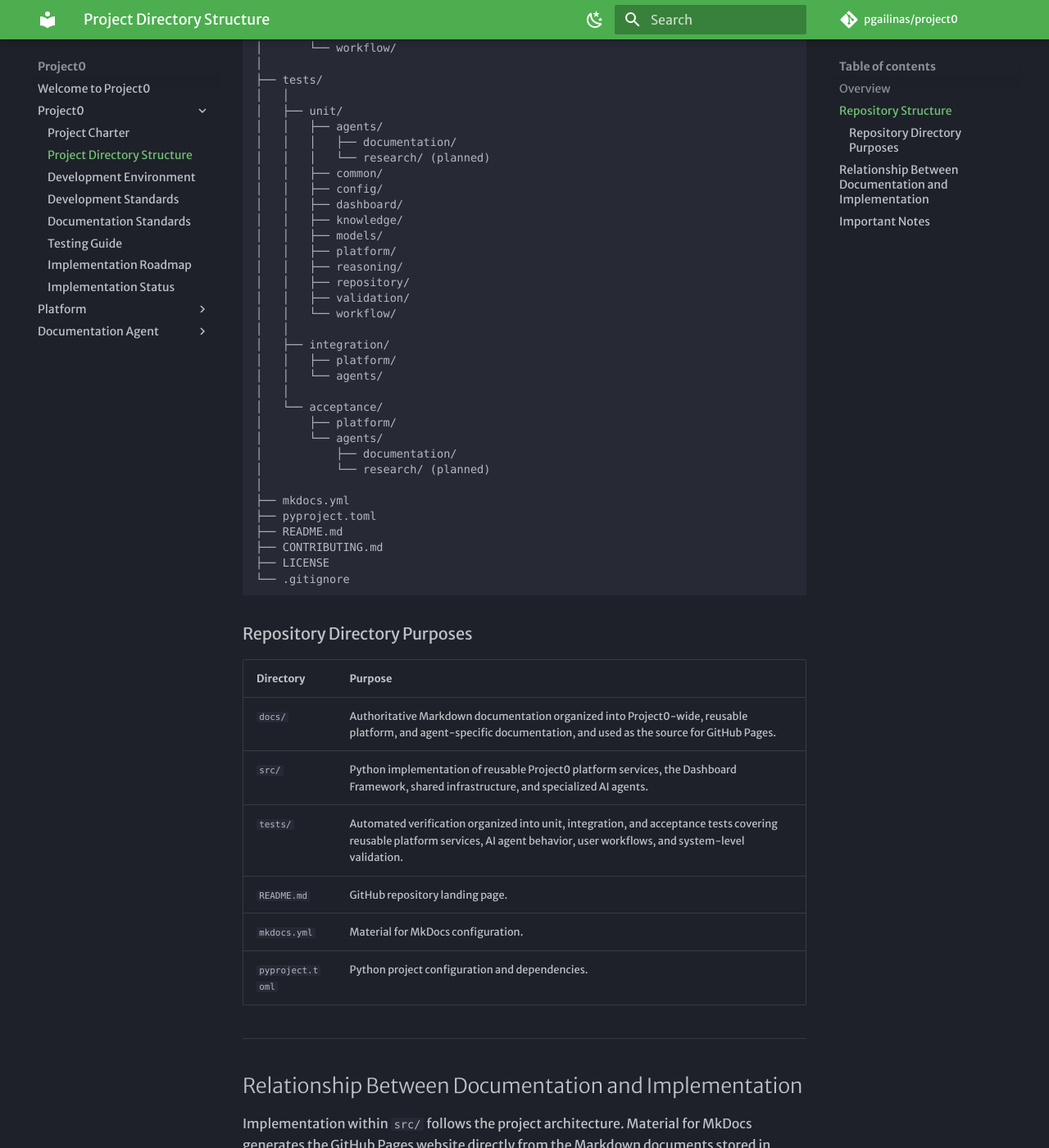
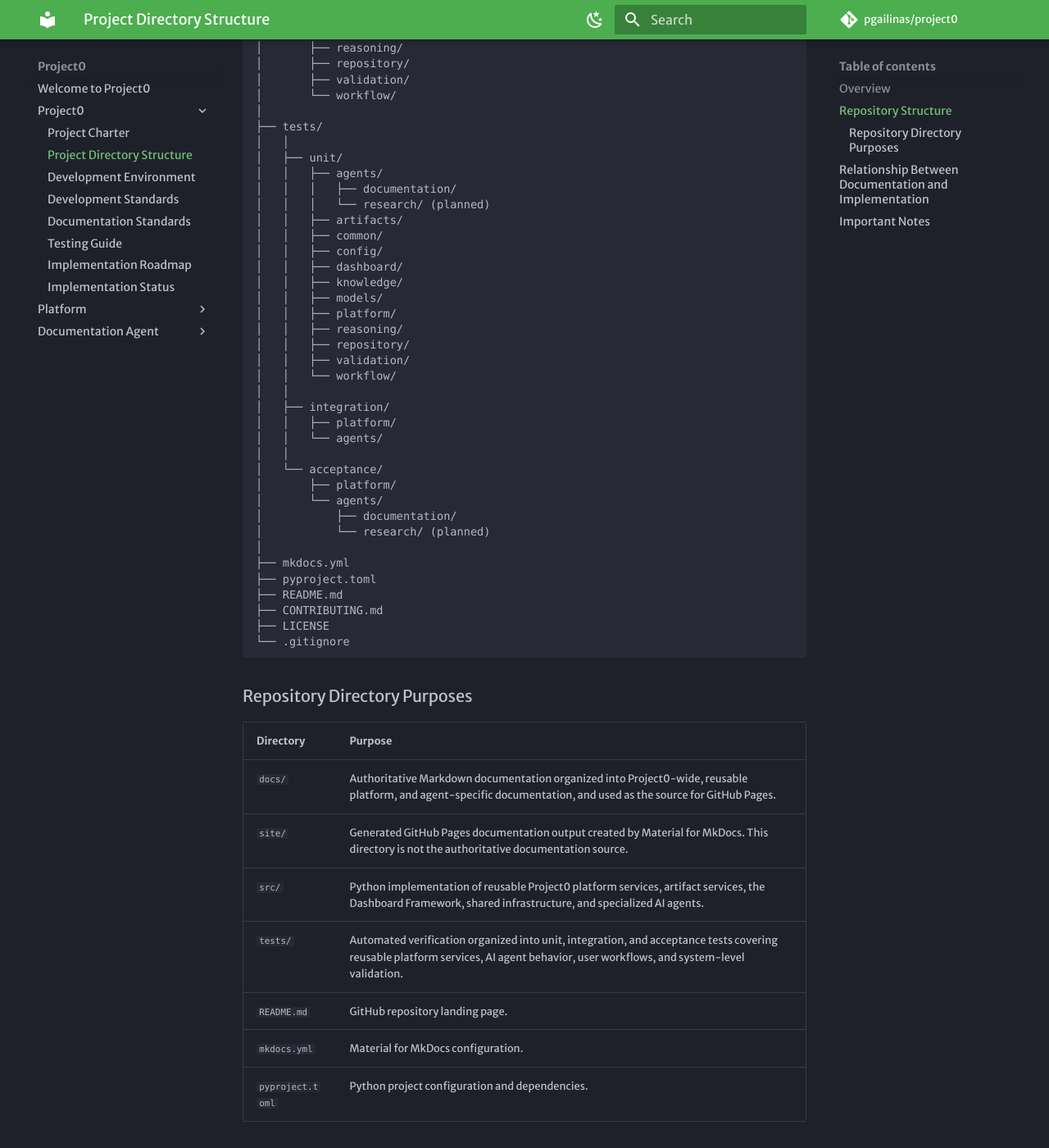
Before and after one commit to pgailinas/project0, an MkDocs documentation site: the page built from docs/project/Project_Directory_Structure.md, in a window 1280 px wide and 1400 px high, scrolled down 1839 px. Shown: the whole window at 82% size. Built offline with MkDocs 1.6.1 and Material for MkDocs 9.7.7, drawn with Linux system fonts in a browser that asks for light colours; some web fonts are replaced; comment, search, counter and statistics services are not loaded; some of the changed text lies outside the part shown.

Commit message:
Update status and directory structure

```diff
--- a/docs/project/Project_Directory_Structure.md
+++ b/docs/project/Project_Directory_Structure.md
@@ -65,6 +65,8 @@
 │           ├── Research_Agent_Test_Plan.md (planned)
 │           └── Research_Agent_Test_Results.md (planned)
 │
+├── site/                 # Generated by mkdocs gh-deploy
+│
 ├── src/
 │   │
 │   └── project0/
@@ -72,6 +74,7 @@
 │       │   └── documentation/
 │       │       ├── templates/
 │       │       └── css/
+│       ├── artifacts/
 │       ├── common/
 │       ├── config/
 │       ├── dashboard/
@@ -92,6 +95,7 @@
 │   │   ├── agents/
 │   │   │   ├── documentation/
 │   │   │   └── research/ (planned)
+│   │   ├── artifacts/
 │   │   ├── common/
 │   │   ├── config/
 │   │   ├── dashboard/
@@ -126,7 +130,8 @@
 | Directory | Purpose |
 |-----------|---------|
 | `docs/` | Authoritative Markdown documentation organized into Project0-wide, reusable platform, and agent-specific documentation, and used as the source for GitHub Pages. |
-| `src/` | Python implementation of reusable Project0 platform services, the Dashboard Framework, shared infrastructure, and specialized AI agents. |
+| `site/` | Generated GitHub Pages documentation output created by Material for MkDocs. This directory is not the authoritative documentation source. |
+| `src/` | Python implementation of reusable Project0 platform services, artifact services, the Dashboard Framework, shared infrastructure, and specialized AI agents. |
 | `tests/` | Automated verification organized into unit, integration, and acceptance tests covering reusable platform services, AI agent behavior, user workflows, and system-level validation. |
 | `README.md` | GitHub repository landing page. |
 | `mkdocs.yml` | Material for MkDocs configuration. |
```
Also changed, not shown: other parts of docs/project/Project_Directory_Structure.md (+2 -2 lines), 2 other files.
